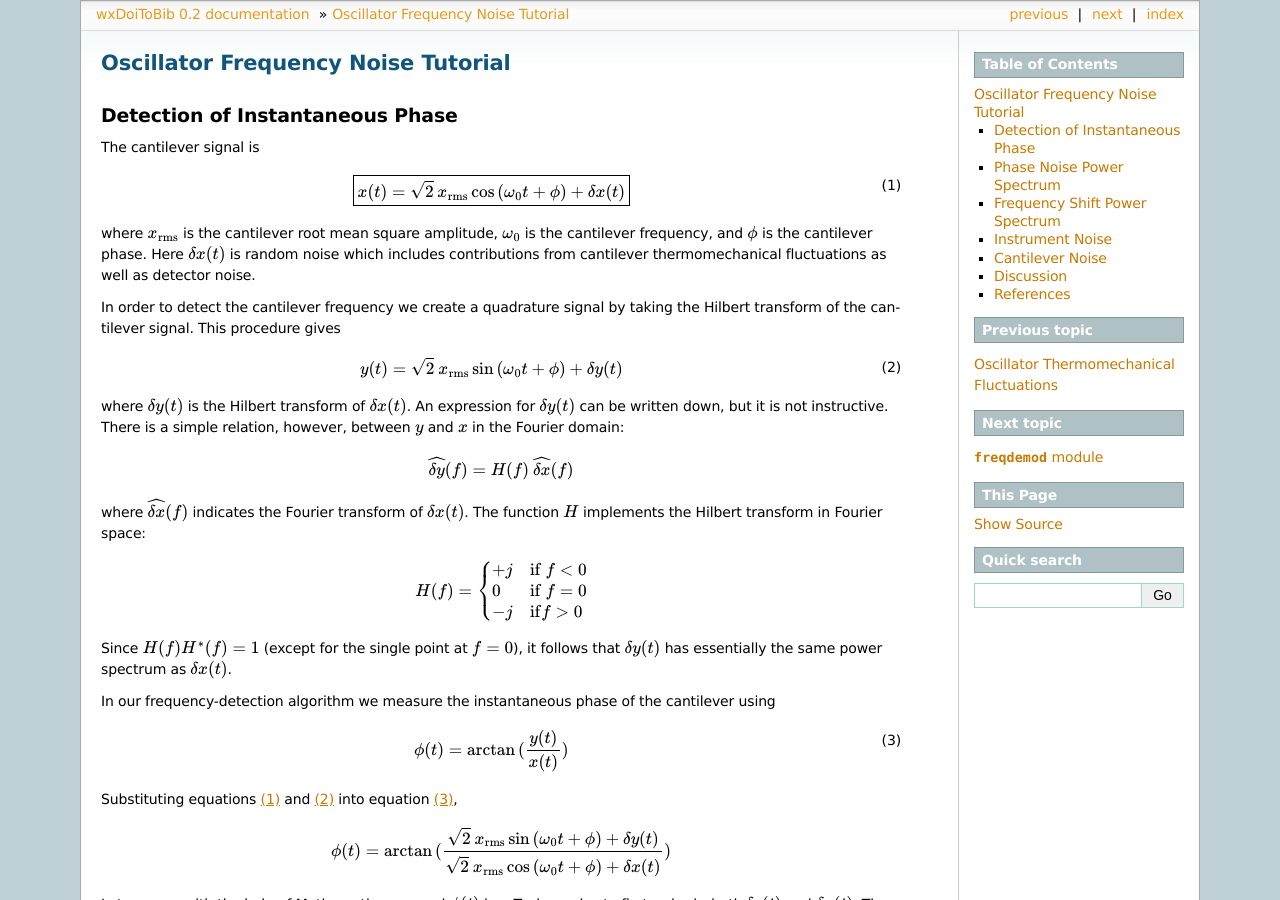
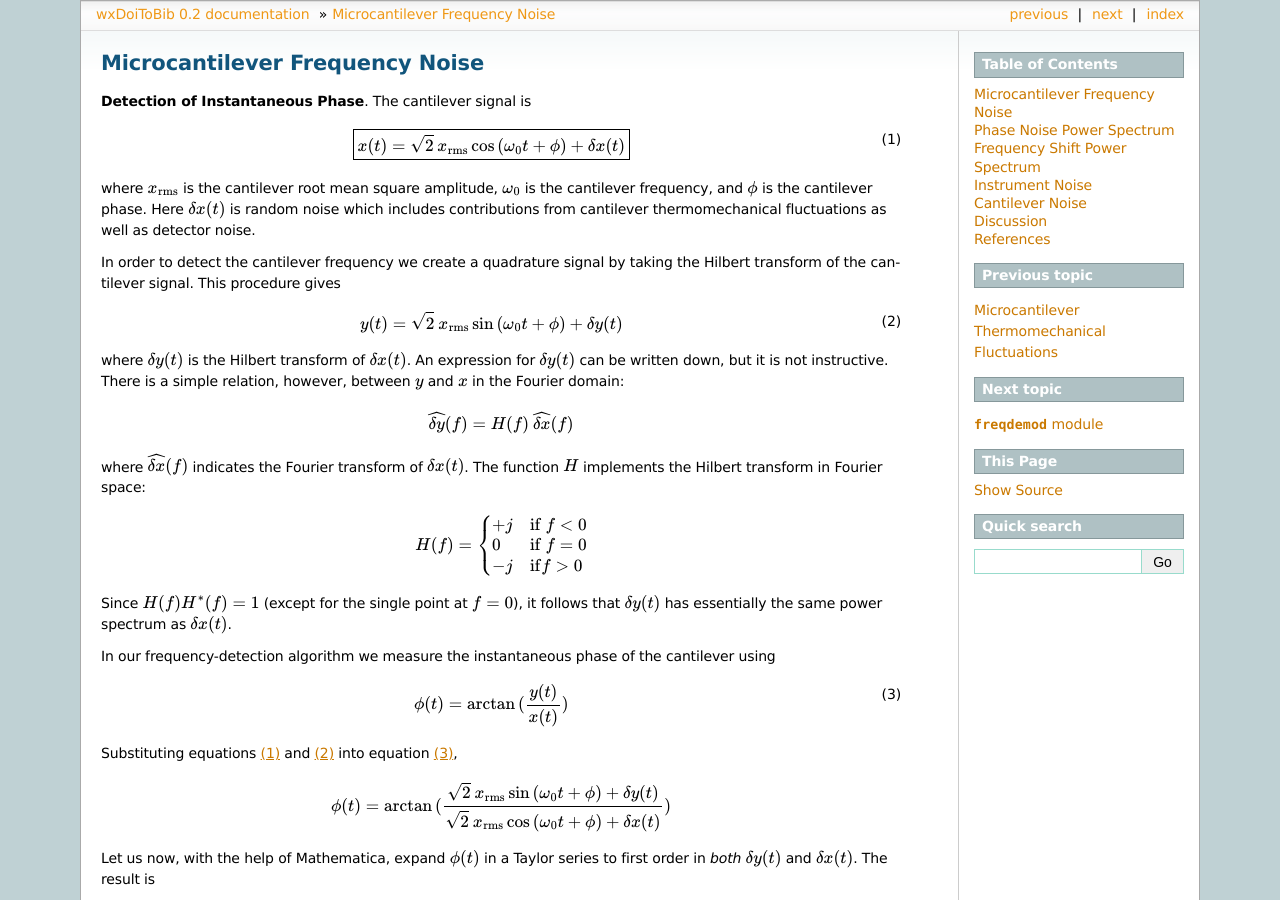
Before and after one commit to JohnMarohn/FreqDemod, a Sphinx documentation site: the page built from docs/background2.rst, in a window 1280 px wide and 900 px high. Built offline with Sphinx 7.4.7, drawn with Linux system fonts in a browser that asks for light colours; some of the changed text lies outside the part shown.

```diff
--- a/docs/background1.rst
+++ b/docs/background1.rst
@@ -1,5 +1,5 @@
-Oscillator Thermomechanical Fluctuations
-----------------------------------------
+Microcantilever Thermomechanical Fluctuations
+---------------------------------------------
 
 **Overview**.  In this tutorial we examine the steady-state response of a microcantilever to both a coherent and an incoherent driving force.  The cantilever is modeled classically as a damped harmonic oscillator.
 
--- a/docs/background2.rst
+++ b/docs/background2.rst
@@ -1,10 +1,7 @@
-Oscillator Frequency Noise Tutorial
-===================================
+Microcantilever Frequency Noise
+-------------------------------
 
-Detection of Instantaneous Phase
---------------------------------
-
-The cantilever signal is
+**Detection of Instantaneous Phase**.  The cantilever signal is
 
 .. math::
     :label: Eq:x
@@ -12,11 +9,7 @@
     \boxed{x(t) = \sqrt{2} \: x_{\text{rms}} \cos{(\omega_0 t + \phi)} +
      \delta x(t)}
 
-where :math:`x_{\text{rms}}` is the cantilever root mean square
-amplitude, :math:`\omega_0` is the cantilever frequency, and
-:math:`\phi` is the cantilever phase. Here :math:`\delta x(t)` is random
-noise which includes contributions from cantilever thermomechanical
-fluctuations as well as detector noise.
+where :math:`x_{\text{rms}}` is the cantilever root mean square amplitude, :math:`\omega_0` is the cantilever frequency, and :math:`\phi` is the cantilever phase. Here :math:`\delta x(t)` is random noise which includes contributions from cantilever thermomechanical fluctuations as well as detector noise.
 
 In order to detect the cantilever frequency we create a quadrature
 signal by taking the Hilbert transform of the cantilever signal. This
```
Also changed, not shown: docs/background.rst (+42 -6 lines).
